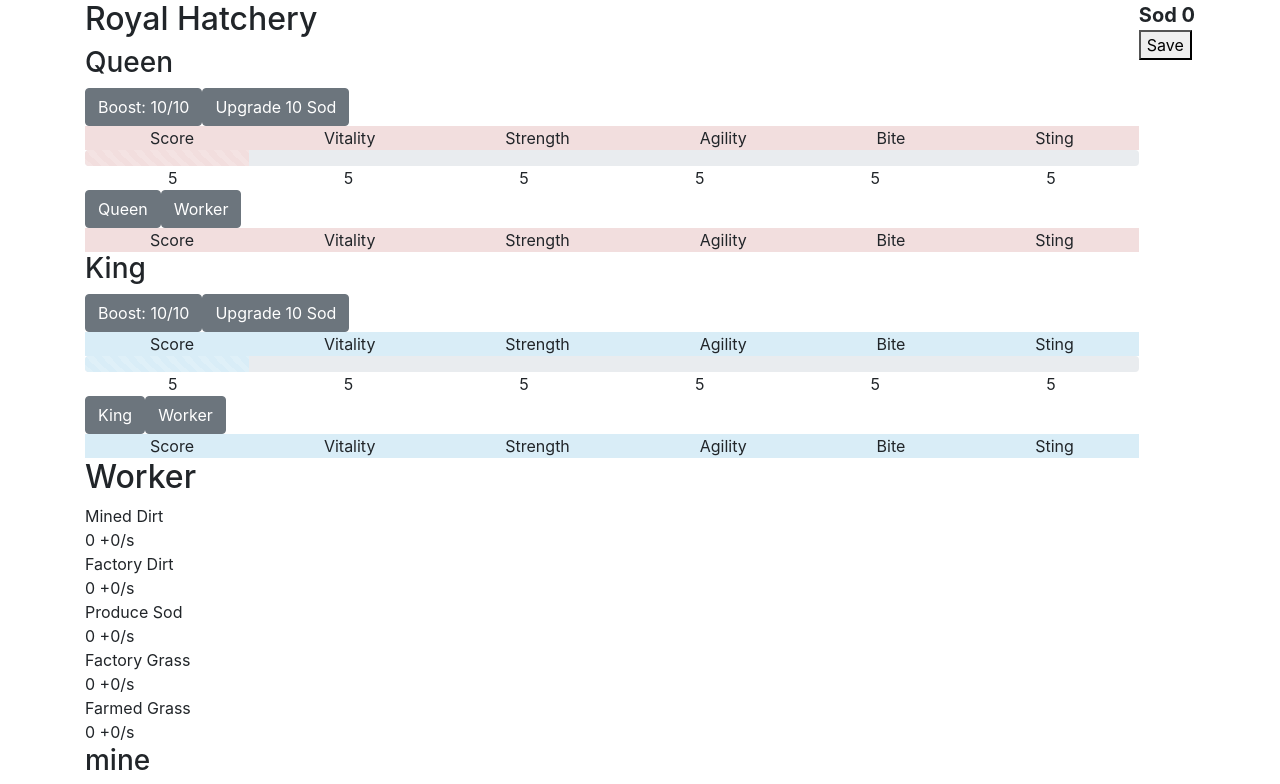
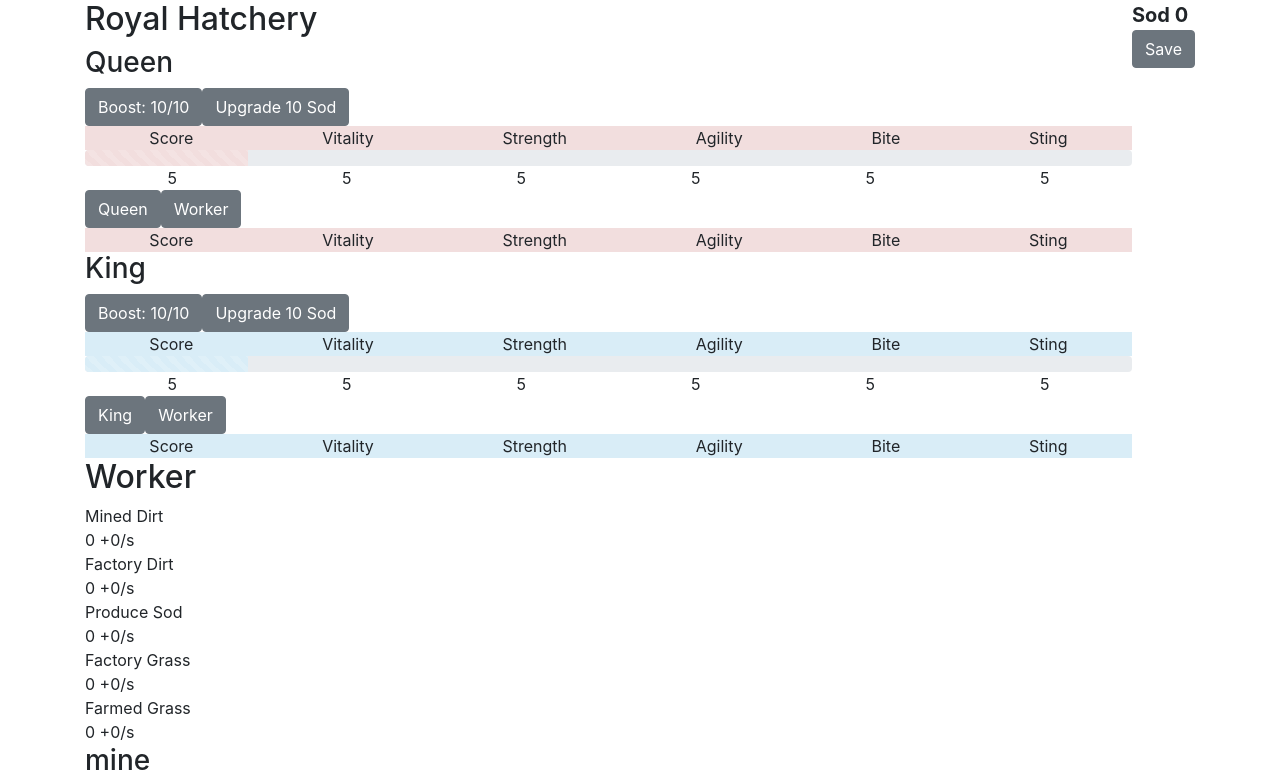
Before and after one commit to lianmakesthings/crittermound, a Vue app: page / in a window 1280 px wide. Shown: the top 784 px of the page. Built offline with nearby package versions, Linux system fonts and the light colour scheme.

Commit message:
fix button

```diff
--- a/src/App.vue
+++ b/src/App.vue
@@ -6,7 +6,7 @@
       </div>
       <div class="headerColumn">
         <div class="totalSod">Sod {{ totalSod }}</div>
-        <button v-on:click="save">Save</button>
+        <b-button v-on:click="save">Save</b-button>
       </div>
     </div>
     <royal-hatchery></royal-hatchery>
```
